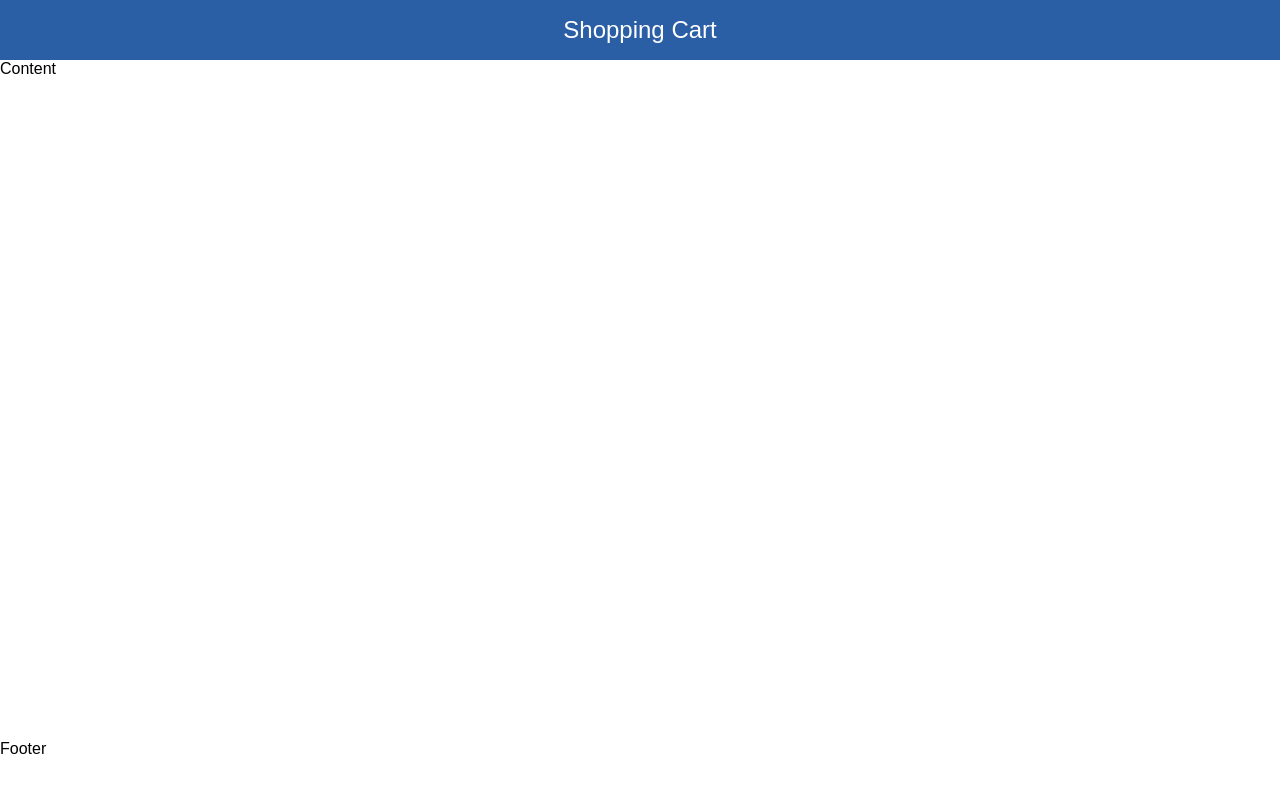
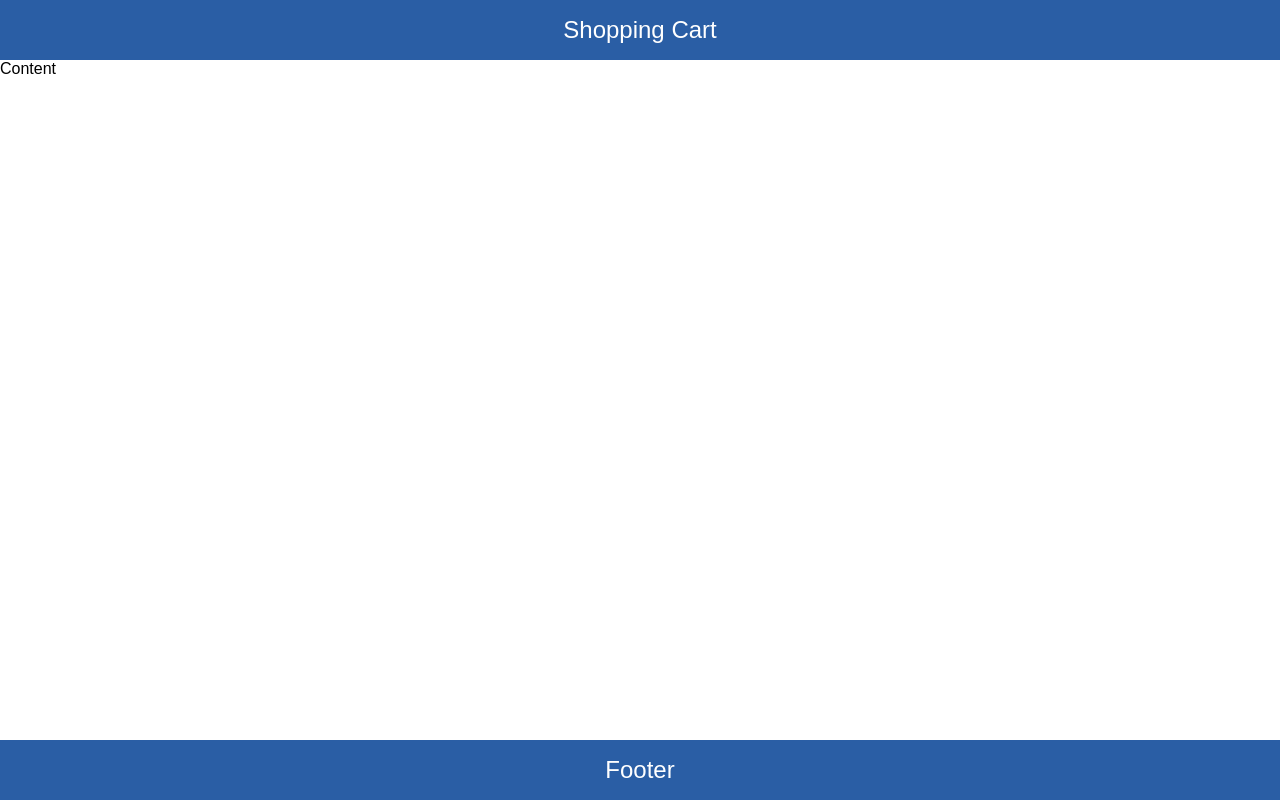
Before and after one commit to hazemmostafa99/cart, a React (Create React App) app in the folder client/: page / in a window 1280 px wide. Built offline with nearby package versions, Linux system fonts and the light colour scheme.

Commit message:
footer-comp

```diff
--- a/client/src/App.js
+++ b/client/src/App.js
@@ -1,3 +1,4 @@
+import Footer from "./components/Footer/Footer";
 import Header from "./components/Header/Header";
 
 function App() {
@@ -5,7 +6,7 @@ function App() {
     <div className="layout">
       <Header />
       <main>Content</main>
-      <footer>Footer</footer>
+      <Footer />
     </div>
   );
 }
--- /dev/null
+++ b/client/src/components/Footer/Footer.js
@@ -0,0 +1,7 @@
+import React from "react";
+import "./Footer.scss"
+const Footer = () => {
+  return <footer>Footer</footer>;
+};
+
+export default Footer;
--- /dev/null
+++ b/client/src/components/Footer/Footer.scss
@@ -0,0 +1,10 @@
+footer {
+  grid-area: footer;
+  padding: 10px;
+  background-color: #2a5ea5;
+  color: white;
+  display: flex;
+  justify-content: center;
+  align-items: center;
+  font-size: 24px;
+}
```
